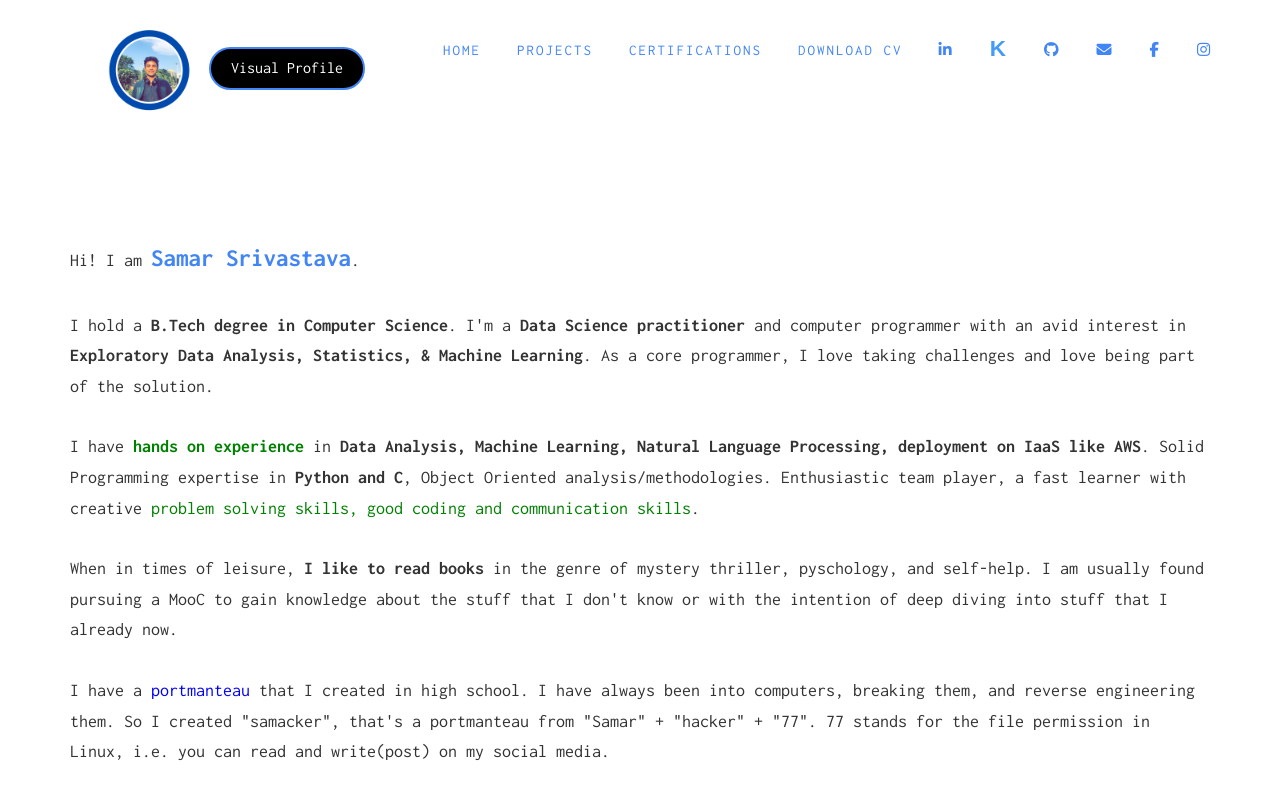
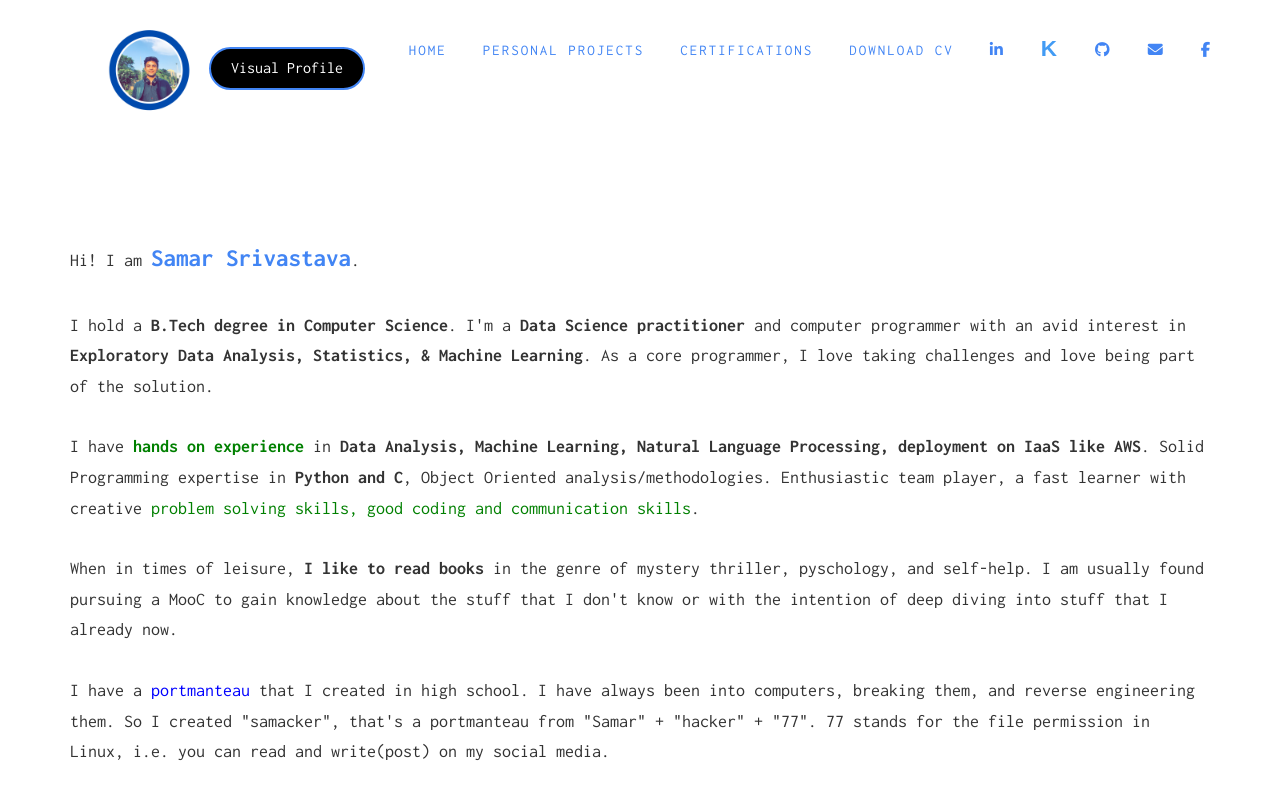
Before and after one commit to samacker77/samacker77.github.io, a plain HTML site: page index.html in a window 1280 px wide. Shown: the top 800 px of the page. Drawn offline with Linux system fonts and the light colour scheme.

Commit message:
Update index.html

```diff
--- a/index.html
+++ b/index.html
@@ -162,15 +162,14 @@ span a:hover {
 
 			  <span class="logo" style="margin-left: 50px;"><img src="images/samar.png" width="100px;"></span>
 			  <a href="https://sourcerer.io/samacker77" target="blank"><button class="btn btn-primary" style="background-color: black;">Visual Profile</button></a>
-			  <li><a href="https://instagram.com/samacker77i" target="_blank"><i class="fa fa-instagram fa-1x"></i></a></li>
 			  <li><a href="https://facebook.com/samacker77f" target="_blank"><i class="fa fa-facebook fa-1x"></i></a></li>
 			  <li><a href="mailto:samarsrivastava44@gmail.com" target="_blank"><i class="fa fa-envelope fa-1x"></i></a></li>
-				<li><a href="https://github.com/samacker77" target="_blank"><i class="fa fa-github fa-1x"></i></a></li>
+			<li><a href="https://github.com/samacker77" target="_blank"><i class="fa fa-github fa-1x"></i></a></li>
 			  <li><a href="https://kaggle.com/samacker77k" target="_blank"><i class="fa fa-font"></i></a></li>
 			  <li><a href="https://linkedin.com/in/samacker77l" target="_blank"><i class="fa fa-linkedin fa-1x"></i></a></li>
 			  <li><a href="Samar_s_Resume.pdf" target="_blank">Download CV</a></li>
 			  <li><a href="certifications.html" target="_blank">Certifications</a></li>
-			  <li><a href="projects.html" target="_blank">Projects</a></li>
+			  <li><a href="projects.html" target="_blank">Personal Projects</a></li>
 			  <li class="active"><a href="index.html">Home</a></li>
 
 
```
